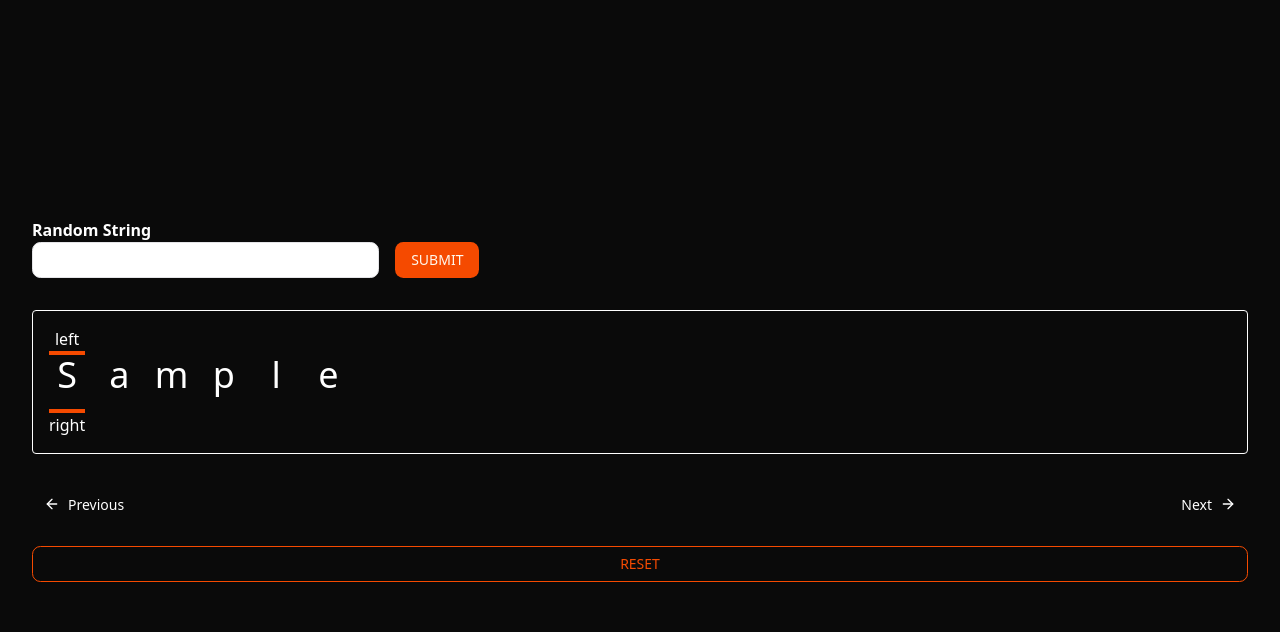
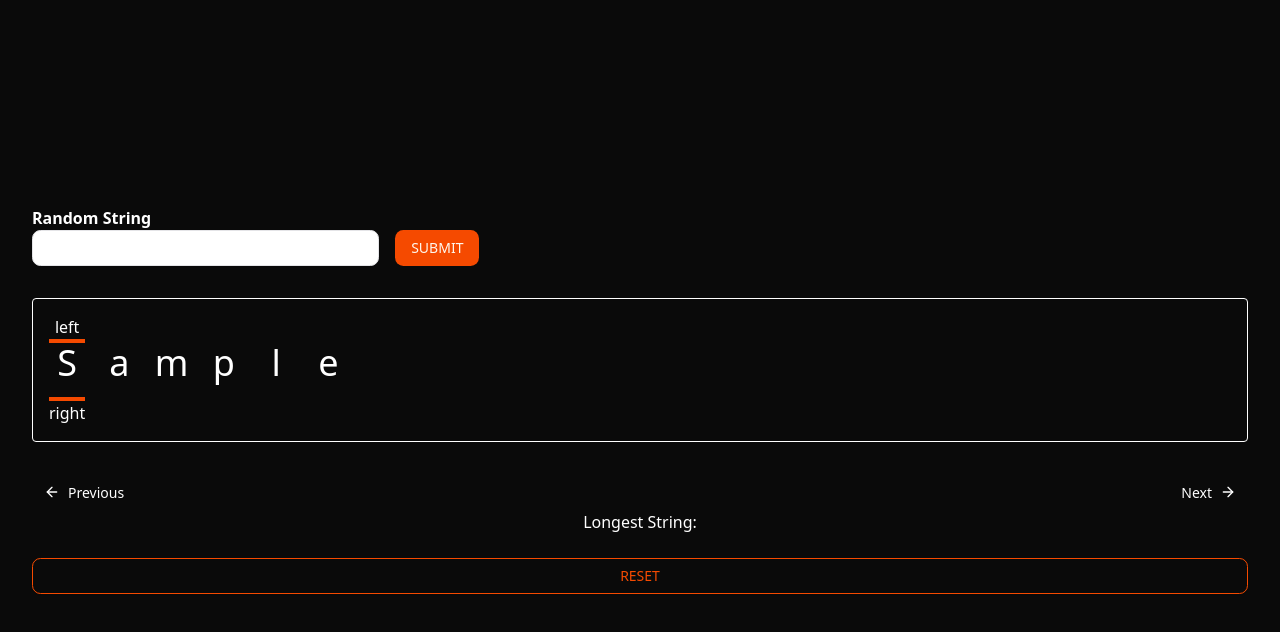
Before and after one commit to Juanryhn/dynamic-sliding-window-longest-string.github.io, a React (Vite) app: page / in a window 1280 px wide. Both pictures are taken after typing "Sample" into the empty fields and a click on the button "SUBMIT". Shown: the top 632 px of the page. Built offline with nearby package versions, Linux system fonts and the light colour scheme.

Commit message:
wording longest string

```diff
--- a/src/App.tsx
+++ b/src/App.tsx
@@ -103,6 +103,7 @@ function App() {
     <Button className='flex items-center leading-[unset]' variant="ghost" disabled={(window.r+1 === window?.value.length || !window.value) ? true : false} onClick={handleNext}>Next <ArrowRight/></Button>
     </div>}
     {window?.value && <p className="font-3xl">
+      Longest String:
       {longest}
     </p>}
     <br />
```
